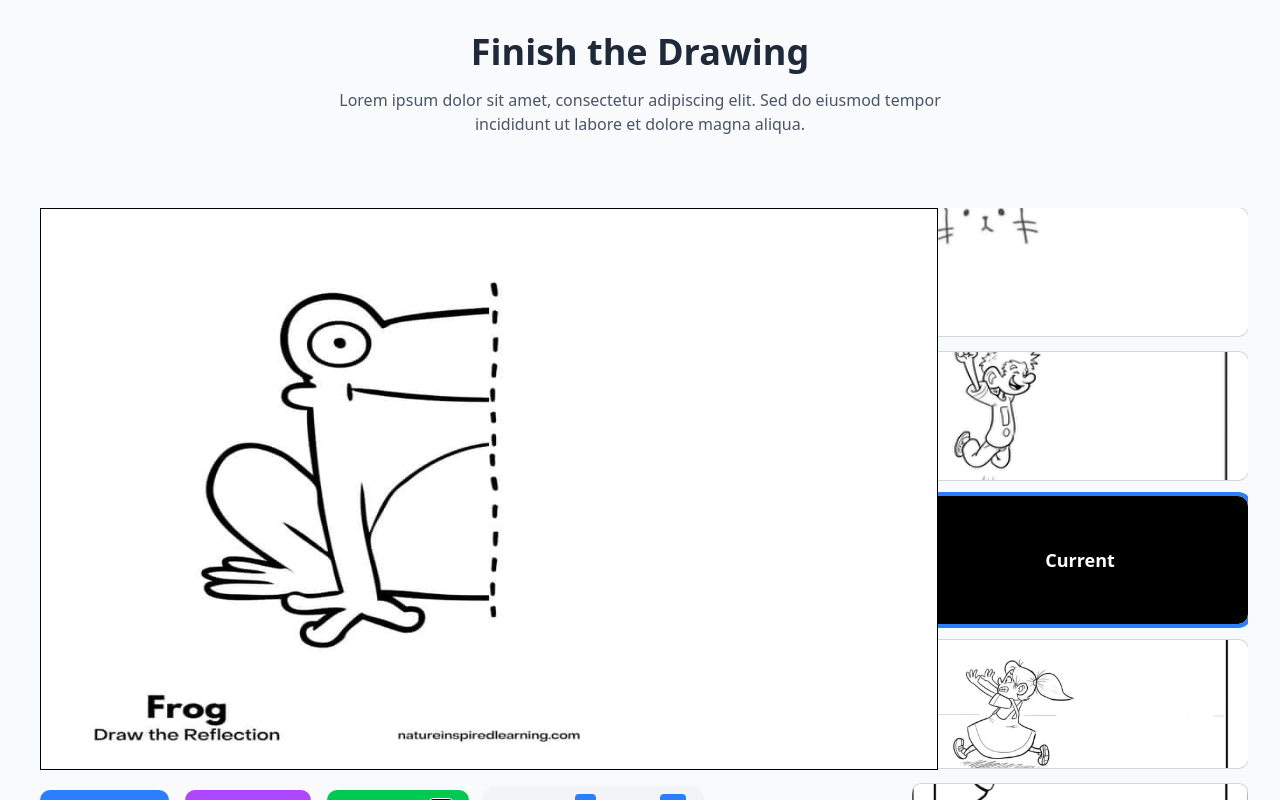
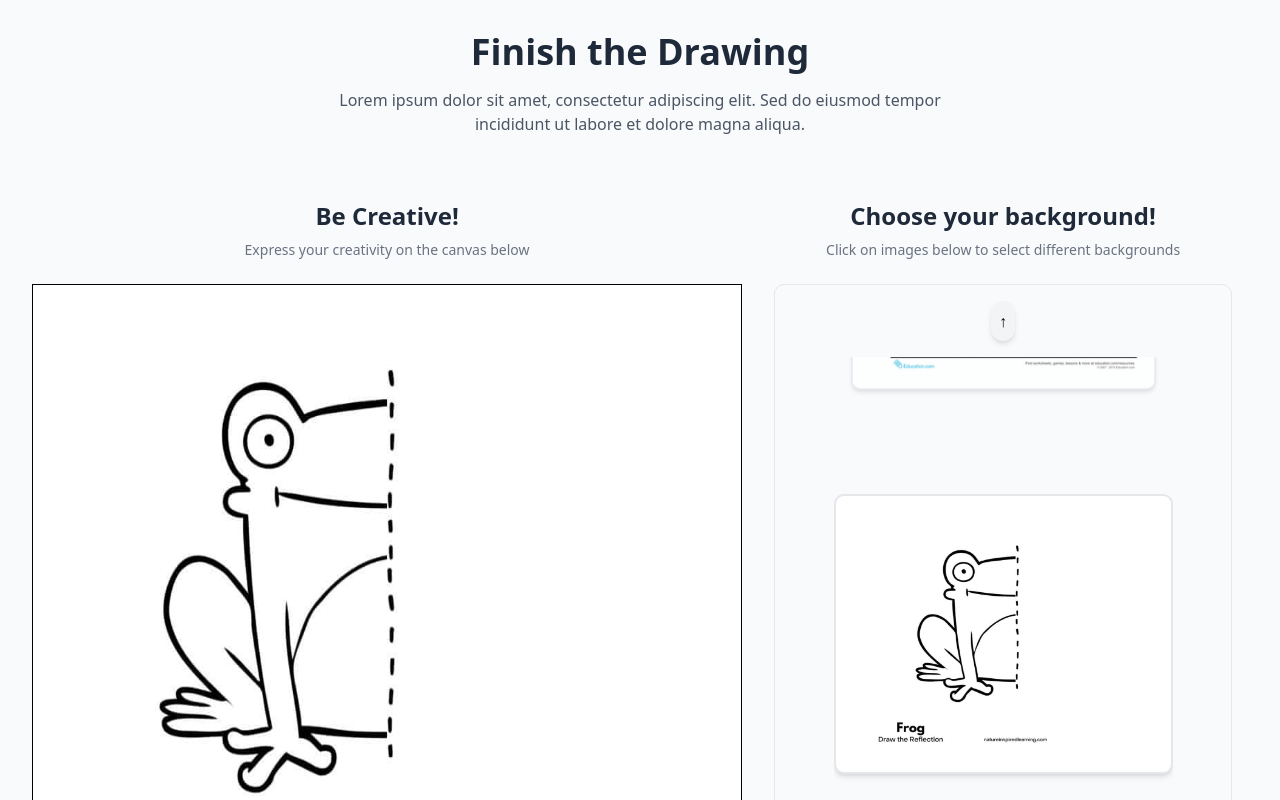
Before and after one commit to BurntIce16/trainquill-prod, a Next.js app in the folder trainquill/: page /reframe in a window 1280 px wide. Shown: the top 800 px of the page. Built offline with nearby package versions, Linux system fonts and the light colour scheme; a web font is replaced by a local one.

Commit message:
divide Canvas and Deck in finish the drawing

```diff
--- a/trainquill/src/app/reframe/page.tsx
+++ b/trainquill/src/app/reframe/page.tsx
@@ -3,7 +3,8 @@ import React, { useRef, useEffect, useState } from "react";
 
 const CanvasBoard: React.FC = () => {
   const containerRef = useRef<HTMLDivElement>(null);
-  const canvasRef = useRef<HTMLCanvasElement>(null);
+  const backgroundCanvasRef = useRef<HTMLCanvasElement>(null);
+  const drawingCanvasRef = useRef<HTMLCanvasElement>(null);
   const [isDrawing, setIsDrawing] = useState(false);
   const [isEraser, setIsEraser] = useState(false);
   const [penColor, setPenColor] = useState("#000000");
@@ -13,13 +14,8 @@ const CanvasBoard: React.FC = () => {
   const [lastY, setLastY] = useState(0);
   const [cursorX, setCursorX] = useState(0);
   const [cursorY, setCursorY] = useState(0);
-  const [canvasDimensions, setCanvasDimensions] = useState({
-    width: 0,
-    height: 0,
-  });
   const [currentImageIndex, setCurrentImageIndex] = useState(2);
 
-  // Sample images - replace with your actual image paths
   const images = [
     "/images/1.png",
     "/images/2.png",
@@ -28,39 +24,86 @@ const CanvasBoard: React.FC = () => {
     "/images/5.png",
   ];
 
-  const getCircularDistance = (
-    index: number,
-    current: number,
-    length: number
-  ) => {
-    let distance = index - current;
-    if (distance > length / 2) distance -= length;
-    else if (distance < -length / 2) distance += length;
-    return distance;
+  // Save drawing state for canvas preservation
+  const tempCanvasRef = useRef(document.createElement("canvas"));
+
+  const getVisibleImages = () => {
+    const length = images.length;
+    return [
+      (currentImageIndex - 1 + length) % length,
+      currentImageIndex,
+      (currentImageIndex + 1) % length,
+    ];
+  };
+
+  const preserveDrawing = () => {
+    if (
+      drawingCanvasRef.current &&
+      tempCanvasRef.current &&
+      backgroundCanvasRef.current
+    ) {
+      tempCanvasRef.current.width = drawingCanvasRef.current.width;
+      tempCanvasRef.current.height = drawingCanvasRef.current.height;
+      const tempCtx = tempCanvasRef.current.getContext("2d");
+      const drawCtx = drawingCanvasRef.current.getContext("2d");
+      if (tempCtx && drawCtx) {
+        tempCtx.drawImage(drawingCanvasRef.current, 0, 0);
+      }
+    }
+  };
+
+  const restoreDrawing = () => {
+    if (
+      drawingCanvasRef.current &&
+      tempCanvasRef.current &&
+      backgroundCanvasRef.current
+    ) {
+      const drawCtx = drawingCanvasRef.current.getContext("2d");
+      if (drawCtx) {
+        drawCtx.drawImage(
+          tempCanvasRef.current,
+          0,
+          0,
+          drawingCanvasRef.current.width,
+          drawingCanvasRef.current.height
+        );
+      }
+    }
   };
 
   useEffect(() => {
     const updateCanvasSize = () => {
-      if (canvasRef.current) {
-        const width = 0.7 * window.innerWidth;
-        const height = 0.7 * window.innerHeight;
-        canvasRef.current.width = width;
-        canvasRef.current.height = height;
-        setCanvasDimensions({ width, height });
+      if (
+        containerRef.current &&
+        backgroundCanvasRef.current &&
+        drawingCanvasRef.current
+      ) {
+        // Preserve current drawings before resize
+        preserveDrawing();
 
-        const context = canvasRef.current.getContext("2d");
-        if (context) {
-          context.fillStyle = "#ffffff";
-          context.fillRect(0, 0, width, height);
+        const width = containerRef.current.clientWidth;
+        const height = containerRef.current.clientHeight;
 
-          // Load and draw current background image
+        // Update canvas dimensions
+        backgroundCanvasRef.current.width = width;
+        backgroundCanvasRef.current.height = height;
+        drawingCanvasRef.current.width = width;
+        drawingCanvasRef.current.height = height;
+
+        // Redraw background
+        const bgCtx = backgroundCanvasRef.current.getContext("2d");
+        if (bgCtx) {
+          bgCtx.fillStyle = "#ffffff";
+          bgCtx.fillRect(0, 0, width, height);
           const img = new Image();
           img.src = images[currentImageIndex];
           img.onload = () => {
-            context.globalCompositeOperation = "source-over";
-            context.drawImage(img, 0, 0, width, height);
+            bgCtx.drawImage(img, 0, 0, width, height);
           };
         }
+
+        // Restore drawings after resize
+        restoreDrawing();
       }
     };
 
@@ -70,8 +113,8 @@ const CanvasBoard: React.FC = () => {
   }, [currentImageIndex]);
 
   const handleMouseDown = (e: React.MouseEvent<HTMLCanvasElement>) => {
-    if (!canvasRef.current) return;
-    const rect = canvasRef.current.getBoundingClientRect();
+    if (!drawingCanvasRef.current) return;
+    const rect = drawingCanvasRef.current.getBoundingClientRect();
     const x = e.clientX - rect.left;
     const y = e.clientY - rect.top;
     setLastX(x);
@@ -79,39 +122,38 @@ const CanvasBoard: React.FC = () => {
     setIsDrawing(true);
 
     if (isEraser) {
-      const context = canvasRef.current.getContext("2d");
-      if (context) {
-        context.save();
-        context.globalCompositeOperation = "destination-out";
-        context.beginPath();
-        context.arc(x, y, eraserSize / 2, 0, Math.PI * 2);
-        context.fill();
-        context.restore();
+      const ctx = drawingCanvasRef.current.getContext("2d");
+      if (ctx) {
+        ctx.save();
+        ctx.globalCompositeOperation = "destination-out";
+        ctx.beginPath();
+        ctx.arc(x, y, eraserSize / 2, 0, Math.PI * 2);
+        ctx.fill();
+        ctx.restore();
       }
     }
   };
 
   const handleMouseMove = (e: React.MouseEvent<HTMLCanvasElement>) => {
-    if (!canvasRef.current) return;
-    const canvas = canvasRef.current;
-    const rect = canvas.getBoundingClientRect();
+    if (!drawingCanvasRef.current || !isDrawing) return;
+    const rect = drawingCanvasRef.current.getBoundingClientRect();
     const currentX = e.clientX - rect.left;
     const currentY = e.clientY - rect.top;
-    const context = canvas.getContext("2d");
+    const ctx = drawingCanvasRef.current.getContext("2d");
 
-    if (context && isDrawing) {
-      context.globalCompositeOperation = isEraser
+    if (ctx) {
+      ctx.globalCompositeOperation = isEraser
         ? "destination-out"
         : "source-over";
-      context.strokeStyle = isEraser ? "rgba(0,0,0,1)" : penColor;
-      context.lineWidth = isEraser ? eraserSize : penSize;
-      context.lineJoin = "round";
-      context.lineCap = "round";
+      ctx.strokeStyle = isEraser ? "rgba(0,0,0,1)" : penColor;
+      ctx.lineWidth = isEraser ? eraserSize : penSize;
+      ctx.lineJoin = "round";
+      ctx.lineCap = "round";
 
-      context.beginPath();
-      context.moveTo(lastX, lastY);
-      context.lineTo(currentX, currentY);
-      context.stroke();
+      ctx.beginPath();
+      ctx.moveTo(lastX, lastY);
+      ctx.lineTo(currentX, currentY);
+      ctx.stroke();
 
       setLastX(currentX);
       setLastY(currentY);
@@ -121,28 +163,15 @@ const CanvasBoard: React.FC = () => {
   const handleMouseUpOrLeave = () => setIsDrawing(false);
 
   const clearCanvas = () => {
-    if (canvasRef.current) {
-      const context = canvasRef.current.getContext("2d");
-      if (context) {
-        context.fillStyle = "#ffffff";
-        context.fillRect(
+    if (drawingCanvasRef.current) {
+      const ctx = drawingCanvasRef.current.getContext("2d");
+      if (ctx) {
+        ctx.clearRect(
           0,
           0,
-          canvasRef.current.width,
-          canvasRef.current.height
+          drawingCanvasRef.current.width,
+          drawingCanvasRef.current.height
         );
-        // Redraw current background image after clear
-        const img = new Image();
-        img.src = images[currentImageIndex];
-        img.onload = () => {
-          context.drawImage(
-            img,
-            0,
-            0,
-            canvasRef.current!.width,
-            canvasRef.current!.height
-          );
-        };
       }
     }
   };
@@ -154,21 +183,30 @@ const CanvasBoard: React.FC = () => {
   };
 
   const handlePenSizeChange = (e: React.ChangeEvent<HTMLInputElement>) => {
-    const size = Math.min(50, Math.max(1, Number(e.target.value)));
-    setPenSize(size);
+    setPenSize(Math.min(50, Math.max(1, Number(e.target.value))));
   };
 
   const handleEraserSizeChange = (e: React.ChangeEvent<HTMLInputElement>) => {
-    const size = Math.min(100, Math.max(5, Number(e.target.value)));
-    setEraserSize(size);
+    setEraserSize(Math.min(100, Math.max(5, Number(e.target.value))));
   };
 
   const saveDrawing = () => {
-    if (canvasRef.current) {
+    if (backgroundCanvasRef.current && drawingCanvasRef.current) {
+      const combinedCanvas = document.createElement("canvas");
+      const width = backgroundCanvasRef.current.width;
+      const height = backgroundCanvasRef.current.height;
+      combinedCanvas.width = width;
+      combinedCanvas.height = height;
+      const ctx = combinedCanvas.getContext("2d");
+
+      if (ctx) {
+        ctx.drawImage(backgroundCanvasRef.current, 0, 0);
+        ctx.drawImage(drawingCanvasRef.current, 0, 0);
         const link = document.createElement("a");
         link.download = "drawing.png";
-      link.href = canvasRef.current.toDataURL();
+        link.href = combinedCanvas.toDataURL();
         link.click();
+      }
     }
   };
 
@@ -180,7 +218,7 @@ const CanvasBoard: React.FC = () => {
     }
   };
 
-  const handleImageChange = (direction: "up" | "down") => {
+  const handleImageNavigation = (direction: "up" | "down") => {
     setCurrentImageIndex(
       (prev) =>
         (prev + (direction === "down" ? 1 : -1) + images.length) % images.length
@@ -199,25 +237,36 @@ const CanvasBoard: React.FC = () => {
         </p>
       </div>
 
-      <div className="flex">
-        {/* Canvas Section */}
-        <div className="w-[70%] relative pt-10 pl-10">
+      <div className="flex gap-8 px-8 mt-8">
+        <div className="w-[60%] flex flex-col">
+          <div className="text-center mb-4">
+            <h2 className="text-2xl font-bold text-gray-800 mb-2">
+              Be Creative!
+            </h2>
+            <p className="text-sm text-gray-500 mb-2">
+              Express your creativity on the canvas below
+            </p>
+          </div>
+
           <div
             ref={containerRef}
-            className="relative"
+            className="relative h-[650px] border border-black bg-white"
             onMouseMove={handleContainerMouseMove}
           >
             <canvas
-              ref={canvasRef}
-              className={`border border-black ${
+              ref={backgroundCanvasRef}
+              className="absolute w-full h-full z-0"
+            />
+            <canvas
+              ref={drawingCanvasRef}
+              className={`absolute w-full h-full ${
                 isEraser ? "cursor-none" : "cursor-crosshair"
-              } relative z-10`}
+              } z-10`}
               onMouseDown={handleMouseDown}
               onMouseMove={handleMouseMove}
               onMouseUp={handleMouseUpOrLeave}
               onMouseLeave={handleMouseUpOrLeave}
             />
-
             {isEraser && (
               <div
                 className="absolute border-2 border-black rounded-full bg-white pointer-events-none z-[10000]"
@@ -229,11 +278,9 @@ const CanvasBoard: React.FC = () => {
                 }}
               />
             )}
+          </div>
 
-            <div
-              className="mt-4 flex flex-wrap gap-4 items-center"
-              style={{ width: canvasDimensions.width }}
-            >
+          <div className="mt-4 flex flex-wrap gap-4 items-center">
             <button
               onClick={clearCanvas}
               className="px-4 py-2 bg-blue-500 text-white rounded-lg hover:bg-blue-600 transition-colors shadow-md"
@@ -327,37 +374,58 @@ const CanvasBoard: React.FC = () => {
             </button>
           </div>
         </div>
+
+        <div className="w-[40%] pr-4">
+          {/* New heading section */}
+          <div className="text-center mb-6">
+            <h2 className="text-2xl font-bold text-gray-800 mb-2">
+              Choose your background!
+            </h2>
+            <p className="text-sm text-gray-500">
+              Click on images below to select different backgrounds
+            </p>
           </div>
 
-        {/* Image Deck Section */}
-        <div className="w-[30%] pr-8 pl-4 pt-10">
-          <div className="relative h-[700px] overflow-y-auto">
-            <div className="flex flex-col gap-4">
-              {images.map((img, index) => (
+          {/* Image deck container */}
+          <div className="relative h-[700px] flex flex-col items-center justify-center bg-gray-50 rounded-lg border border-gray-200 p-4">
+            <button
+              onClick={() => handleImageNavigation("up")}
+              className="mb-4 p-2 bg-gray-100 hover:bg-gray-200 rounded-full transition-colors shadow-md"
+            >
+              ↑
+            </button>
+
+            <div className="relative h-[600px] w-4/5 overflow-hidden">
+              <div className="absolute inset-0 flex flex-col items-center justify-center">
+                {getVisibleImages().map((imageIndex, position) => (
                   <div
-                  key={index}
-                  className={`relative cursor-pointer transition-transform duration-200 ease-in-out hover:scale-105 ${
-                    index === currentImageIndex
-                      ? "ring-4 ring-blue-500"
-                      : "ring-1 ring-gray-300"
-                  } rounded-lg overflow-hidden`}
-                  onClick={() => setCurrentImageIndex(index)}
+                    key={imageIndex}
+                    className={`w-full transition-all duration-300 cursor-pointer ${
+                      position === 1
+                        ? "scale-100 opacity-100 z-10"
+                        : "scale-90 opacity-80 z-0"
+                    }`}
+                    style={{
+                      transform: `translateY(${(position - 1) * 100}px)`,
+                    }}
+                    onClick={() => setCurrentImageIndex(imageIndex)}
                   >
                     <img
-                    src={img}
-                    alt={`Background ${index + 1}`}
-                    className="w-full h-32 object-cover"
+                      src={images[imageIndex]}
+                      alt={`Background ${imageIndex + 1}`}
+                      className="pl-6 w-full h-70 object-contain rounded-lg border-2 border-gray-200 bg-white shadow-md"
                     />
-                  {index === currentImageIndex && (
-                    <div className="absolute inset-0 bg-black bg-opacity-40 flex items-center justify-center">
-                      <span className="text-white font-bold text-lg">
-                        Current
-                      </span>
-                    </div>
-                  )}
                   </div>
                 ))}
               </div>
+            </div>
+
+            <button
+              onClick={() => handleImageNavigation("down")}
+              className="mt-4 p-2 bg-gray-100 hover:bg-gray-200 rounded-full transition-colors shadow-md"
+            >
+              ↓
+            </button>
           </div>
         </div>
       </div>
```
Lines whose indentation alone changed are shown as unchanged.
